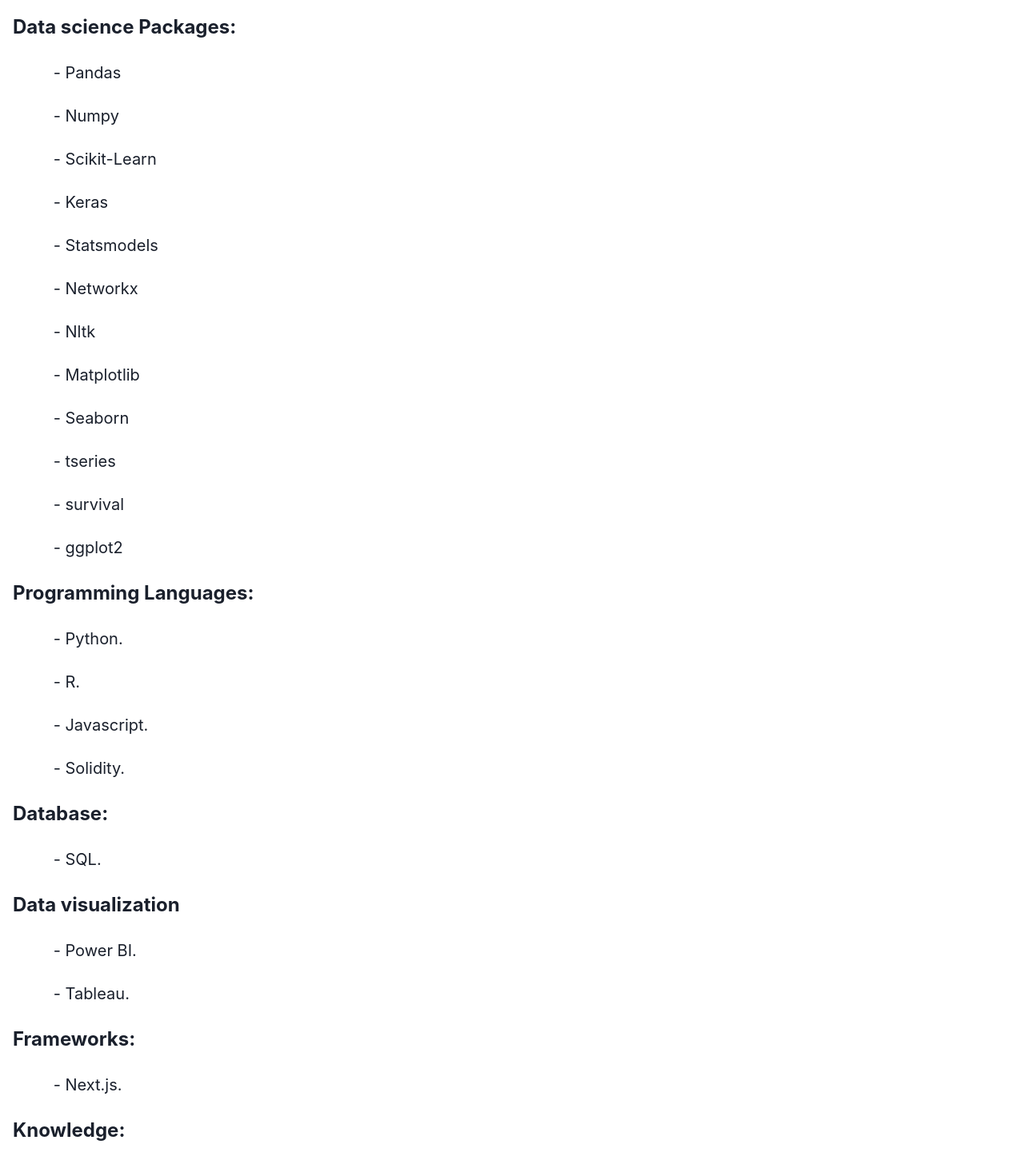
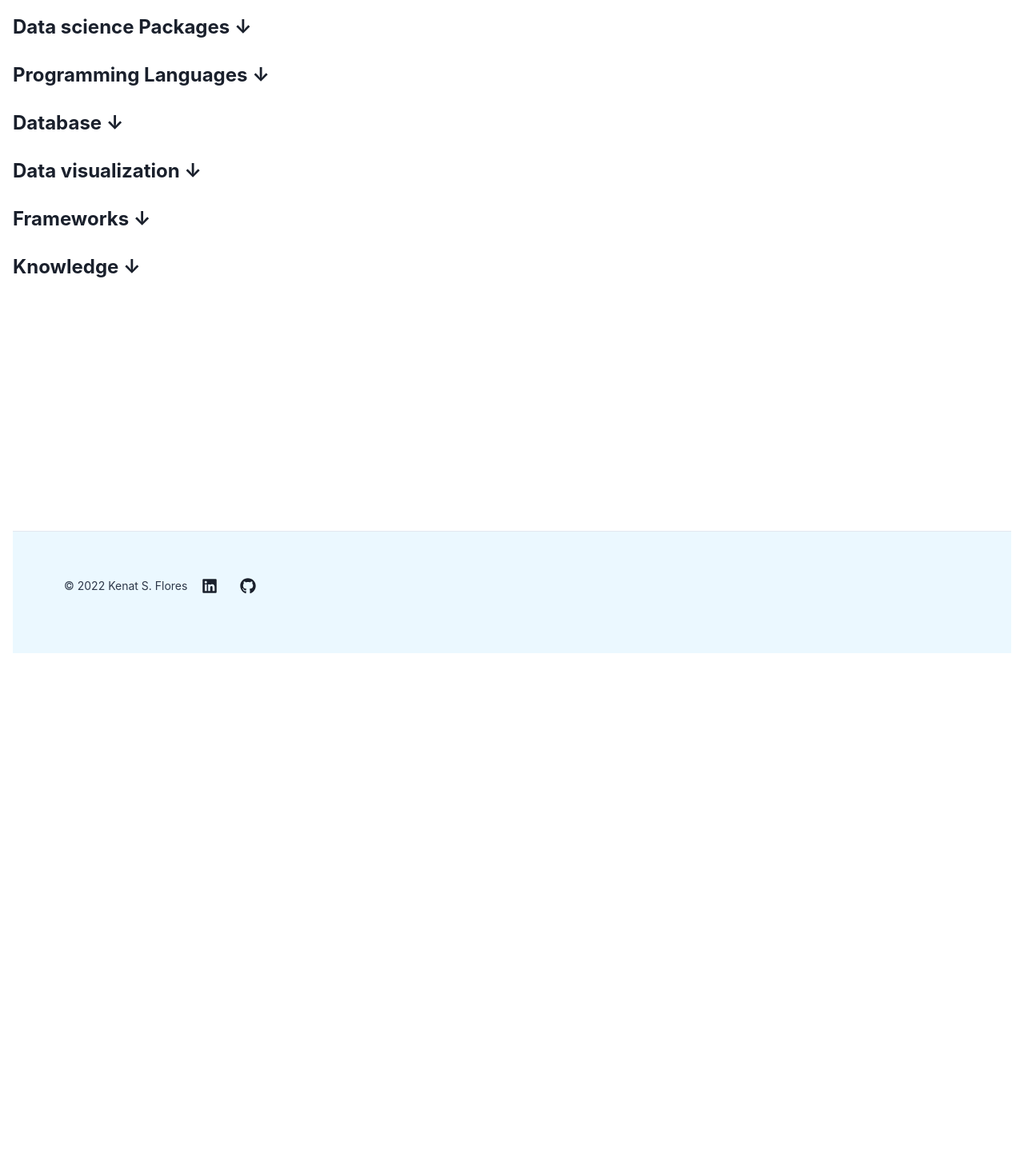
Before and after one commit to KenatSF/kenny-projects, a Next.js app: page /skills in a window 1280 px wide. Shown: the part 460-1921 px from the top of the page at 80% size. After the commit the page ends 1293 px from the top, so only its background shows below. Built offline with nearby package versions, Linux system fonts and the light colour scheme.

Commit message:
Skills changes, visualization through a menu

```diff
--- a/pages/skills.js
+++ b/pages/skills.js
@@ -1,4 +1,4 @@
-import { Flex, Text, Box, TableContainer, Table, TableCaption, Thead, Tbody, Tr, Td, Th, Tfoot, Center, Image } from "@chakra-ui/react";
+import { Flex, Text, Box, Center, Image, Menu, Portal, MenuButton, MenuItem, MenuList } from "@chakra-ui/react";
 import React from "react";
 
 
@@ -17,141 +17,174 @@
             <br />
             <br />
             <br />
-            <Text fontSize='2xl' noOfLines={[1]} as='b'>
-                Data science Packages:
-            </Text>
+            <Menu>
+                <MenuButton>
+                    <Text fontSize={{ base: 'xl', md: '2xl', lg: '2xl' }}  noOfLines={[1]} as='b'>
+                        Data science Packages ↓
+                    </Text>
+                </MenuButton>
+                <Portal>
+                    <MenuList>
+                        <MenuItem><Text fontSize='xl' noOfLines={[1, 2, 3]} >
+                            &nbsp;&nbsp;&nbsp;&nbsp;&nbsp;&nbsp;&nbsp;&nbsp; - Pandas
+                        </Text></MenuItem>
+                        <MenuItem><Text fontSize='xl' noOfLines={[1, 2, 3]} >
+                            &nbsp;&nbsp;&nbsp;&nbsp;&nbsp;&nbsp;&nbsp;&nbsp; - Numpy
+                        </Text></MenuItem>
+                        <MenuItem><Text fontSize='xl' noOfLines={[1, 2, 3]} >
+                            &nbsp;&nbsp;&nbsp;&nbsp;&nbsp;&nbsp;&nbsp;&nbsp; - Scikit-Learn
+                        </Text></MenuItem>
+                        <MenuItem><Text fontSize='xl' noOfLines={[1, 2, 3]} >
+                            &nbsp;&nbsp;&nbsp;&nbsp;&nbsp;&nbsp;&nbsp;&nbsp; - Keras
+                        </Text></MenuItem>
+                        <MenuItem><Text fontSize='xl' noOfLines={[1, 2, 3]} >
+                            &nbsp;&nbsp;&nbsp;&nbsp;&nbsp;&nbsp;&nbsp;&nbsp; - Statsmodels
+                        </Text></MenuItem>
+                        <MenuItem><Text fontSize='xl' noOfLines={[1, 2, 3]} >
+                            &nbsp;&nbsp;&nbsp;&nbsp;&nbsp;&nbsp;&nbsp;&nbsp; - Networkx
+                        </Text></MenuItem>
+                        <MenuItem><Text fontSize='xl' noOfLines={[1, 2, 3]} >
+                            &nbsp;&nbsp;&nbsp;&nbsp;&nbsp;&nbsp;&nbsp;&nbsp; - Nltk
+                        </Text></MenuItem>
+                        <MenuItem><Text fontSize='xl' noOfLines={[1, 2, 3]} >
+                            &nbsp;&nbsp;&nbsp;&nbsp;&nbsp;&nbsp;&nbsp;&nbsp; - Matplotlib
+                        </Text></MenuItem>
+                        <MenuItem><Text fontSize='xl' noOfLines={[1, 2, 3]} >
+                            &nbsp;&nbsp;&nbsp;&nbsp;&nbsp;&nbsp;&nbsp;&nbsp; - Seaborn
+                        </Text></MenuItem>
+                        <MenuItem><Text fontSize='xl' noOfLines={[1, 2, 3]} >
+                            &nbsp;&nbsp;&nbsp;&nbsp;&nbsp;&nbsp;&nbsp;&nbsp; - tseries
+                        </Text></MenuItem>
+                        <MenuItem><Text fontSize='xl' noOfLines={[1, 2, 3]} >
+                            &nbsp;&nbsp;&nbsp;&nbsp;&nbsp;&nbsp;&nbsp;&nbsp; - survival
+                        </Text></MenuItem>
+                        <MenuItem><Text fontSize='xl' noOfLines={[1, 2, 3]} >
+                            &nbsp;&nbsp;&nbsp;&nbsp;&nbsp;&nbsp;&nbsp;&nbsp; - ggplot2
+                        </Text></MenuItem>
+                    </MenuList>
+                </Portal>
+            </Menu>
             <br />
-            <Text fontSize='xl' noOfLines={[1, 2, 3]} >
-                &nbsp;&nbsp;&nbsp;&nbsp;&nbsp;&nbsp;&nbsp;&nbsp; - Pandas
-            </Text>
             <br />
-            <Text fontSize='xl' noOfLines={[1, 2, 3]} >
-                &nbsp;&nbsp;&nbsp;&nbsp;&nbsp;&nbsp;&nbsp;&nbsp; - Numpy
-            </Text>
+            <Menu>
+                <MenuButton>
+                    <Text fontSize={{ base: 'xl', md: '2xl', lg: '2xl' }}  noOfLines={[1]} as='b'>
+                        Programming Languages ↓
+                    </Text>
+                </MenuButton>
+                <Portal>
+                    <MenuList>
+                        <MenuItem><Text fontSize='xl' noOfLines={[1, 2, 3]} >
+                            &nbsp;&nbsp;&nbsp;&nbsp;&nbsp;&nbsp;&nbsp;&nbsp; - Python.
+                        </Text></MenuItem>
+                        <MenuItem><Text fontSize='xl' noOfLines={[1, 2, 3]} >
+                            &nbsp;&nbsp;&nbsp;&nbsp;&nbsp;&nbsp;&nbsp;&nbsp; - R.
+                        </Text></MenuItem>
+                        <MenuItem><Text fontSize='xl' noOfLines={[1, 2, 3]} >
+                            &nbsp;&nbsp;&nbsp;&nbsp;&nbsp;&nbsp;&nbsp;&nbsp; - Javascript.
+                        </Text></MenuItem>
+                        <MenuItem><Text fontSize='xl' noOfLines={[1, 2, 3]} >
+                            &nbsp;&nbsp;&nbsp;&nbsp;&nbsp;&nbsp;&nbsp;&nbsp; - Solidity.
+                        </Text></MenuItem>
+
+                    </MenuList>
+                </Portal>
+            </Menu>
             <br />
-            <Text fontSize='xl' noOfLines={[1, 2, 3]} >
-                &nbsp;&nbsp;&nbsp;&nbsp;&nbsp;&nbsp;&nbsp;&nbsp; - Scikit-Learn
-            </Text>
             <br />
-            <Text fontSize='xl' noOfLines={[1, 2, 3]} >
-                &nbsp;&nbsp;&nbsp;&nbsp;&nbsp;&nbsp;&nbsp;&nbsp; - Keras
-            </Text>
+            <Menu>
+                <MenuButton>
+                    <Text fontSize={{ base: 'xl', md: '2xl', lg: '2xl' }}  noOfLines={[1]} as='b'>
+                        Database ↓
+                    </Text>
+                </MenuButton>
+                <Portal>
+                    <MenuList>
+                        <MenuItem><Text fontSize='xl' noOfLines={[1, 2, 3]} >
+                            &nbsp;&nbsp;&nbsp;&nbsp;&nbsp;&nbsp;&nbsp;&nbsp; - SQL.
+                        </Text></MenuItem>
+
+                    </MenuList>
+                </Portal>
+            </Menu>
             <br />
-            <Text fontSize='xl' noOfLines={[1, 2, 3]} >
-                &nbsp;&nbsp;&nbsp;&nbsp;&nbsp;&nbsp;&nbsp;&nbsp; - Statsmodels
-            </Text>
             <br />
-            <Text fontSize='xl' noOfLines={[1, 2, 3]} >
-                &nbsp;&nbsp;&nbsp;&nbsp;&nbsp;&nbsp;&nbsp;&nbsp; - Networkx
-            </Text>
+            <Menu>
+                <MenuButton>
+                    <Text fontSize={{ base: 'xl', md: '2xl', lg: '2xl' }}  noOfLines={[1]} as='b'>
+                        Data visualization ↓
+                    </Text>
+                </MenuButton>
+                <Portal>
+                    <MenuList>
+                        <MenuItem><Text fontSize='xl' noOfLines={[1, 2, 3]} >
+                            &nbsp;&nbsp;&nbsp;&nbsp;&nbsp;&nbsp;&nbsp;&nbsp; - Power BI.
+                        </Text></MenuItem>
+                        <MenuItem><Text fontSize='xl' noOfLines={[1, 2, 3]} >
+                            &nbsp;&nbsp;&nbsp;&nbsp;&nbsp;&nbsp;&nbsp;&nbsp; - Tableau.
+                        </Text></MenuItem>
+
+                    </MenuList>
+                </Portal>
+            </Menu>
             <br />
-            <Text fontSize='xl' noOfLines={[1, 2, 3]} >
-                &nbsp;&nbsp;&nbsp;&nbsp;&nbsp;&nbsp;&nbsp;&nbsp; - Nltk
-            </Text>
             <br />
-            <Text fontSize='xl' noOfLines={[1, 2, 3]} >
-                &nbsp;&nbsp;&nbsp;&nbsp;&nbsp;&nbsp;&nbsp;&nbsp; - Matplotlib
-            </Text>
+            <Menu>
+                <MenuButton>
+                    <Text fontSize={{ base: 'xl', md: '2xl', lg: '2xl' }}  noOfLines={[1]} as='b'>
+                        Frameworks ↓
+                    </Text>
+                </MenuButton>
+                <Portal>
+                    <MenuList>
+                        <MenuItem><Text fontSize='xl' noOfLines={[1, 2, 3]} >
+                            &nbsp;&nbsp;&nbsp;&nbsp;&nbsp;&nbsp;&nbsp;&nbsp; - Next.js.
+                        </Text></MenuItem>
+
+                    </MenuList>
+                </Portal>
+            </Menu>
             <br />
-            <Text fontSize='xl' noOfLines={[1, 2, 3]} >
-                &nbsp;&nbsp;&nbsp;&nbsp;&nbsp;&nbsp;&nbsp;&nbsp; - Seaborn
-            </Text>
             <br />
-            <Text fontSize='xl' noOfLines={[1, 2, 3]} >
-                &nbsp;&nbsp;&nbsp;&nbsp;&nbsp;&nbsp;&nbsp;&nbsp; - tseries
-            </Text>
-            <br />
-            <Text fontSize='xl' noOfLines={[1, 2, 3]} >
-                &nbsp;&nbsp;&nbsp;&nbsp;&nbsp;&nbsp;&nbsp;&nbsp; - survival
-            </Text>
-            <br />
-            <Text fontSize='xl' noOfLines={[1, 2, 3]} >
-                &nbsp;&nbsp;&nbsp;&nbsp;&nbsp;&nbsp;&nbsp;&nbsp; - ggplot2
-            </Text>
-            <br />
-            <Text fontSize='2xl' noOfLines={[1]} as='b'>
-                Programming Languages:
-            </Text>
-            <br />
-            <Text fontSize='xl' noOfLines={[1, 2, 3]} >
-                &nbsp;&nbsp;&nbsp;&nbsp;&nbsp;&nbsp;&nbsp;&nbsp; - Python.
-            </Text>
-            <br />
-            <Text fontSize='xl' noOfLines={[1, 2, 3]} >
-                &nbsp;&nbsp;&nbsp;&nbsp;&nbsp;&nbsp;&nbsp;&nbsp; - R.
-            </Text>
-            <br />
-            <Text fontSize='xl' noOfLines={[1, 2, 3]} >
-                &nbsp;&nbsp;&nbsp;&nbsp;&nbsp;&nbsp;&nbsp;&nbsp; - Javascript.
-            </Text>
-            <br />
-            <Text fontSize='xl' noOfLines={[1, 2, 3]} >
-                &nbsp;&nbsp;&nbsp;&nbsp;&nbsp;&nbsp;&nbsp;&nbsp; - Solidity.
-            </Text>
-            <br />
-            <Text fontSize='2xl' noOfLines={[1]} as='b'>
-                Database:
-            </Text>
-            <br />
-            <Text fontSize='xl' noOfLines={[1, 2, 3]} >
-                &nbsp;&nbsp;&nbsp;&nbsp;&nbsp;&nbsp;&nbsp;&nbsp; - SQL.
-            </Text>
-            <br />
-            <Text fontSize='2xl' noOfLines={[1]} as='b'>
-                Data visualization
-            </Text>
-            <br />
-            <Text fontSize='xl' noOfLines={[1, 2, 3]} >
-                &nbsp;&nbsp;&nbsp;&nbsp;&nbsp;&nbsp;&nbsp;&nbsp; - Power BI.
-            </Text>
-            <br />
-            <Text fontSize='xl' noOfLines={[1, 2, 3]} >
-                &nbsp;&nbsp;&nbsp;&nbsp;&nbsp;&nbsp;&nbsp;&nbsp; - Tableau.
-            </Text>
-            <br />
-            <Text fontSize='2xl' noOfLines={[1]} as='b'>
-                Frameworks:
-            </Text>
-            <br />
-            <Text fontSize='xl' noOfLines={[1, 2, 3]} >
-                &nbsp;&nbsp;&nbsp;&nbsp;&nbsp;&nbsp;&nbsp;&nbsp; - Next.js.
-            </Text>
-            <br />
-            <Text fontSize='2xl' noOfLines={[1]} as='b'>
-                Knowledge:
-            </Text>
-            <br />
-            <Text fontSize='xl' noOfLines={[1, 2, 3]} >
-                &nbsp;&nbsp;&nbsp;&nbsp;&nbsp;&nbsp;&nbsp;&nbsp; - Probability.
-            </Text>
-            <br />
-            <Text fontSize='xl' noOfLines={[1, 2, 3]} >
-                &nbsp;&nbsp;&nbsp;&nbsp;&nbsp;&nbsp;&nbsp;&nbsp; - Statistics.
-            </Text>
-            <br />
-            <Text fontSize='xl' noOfLines={[1, 2, 3]} >
-                &nbsp;&nbsp;&nbsp;&nbsp;&nbsp;&nbsp;&nbsp;&nbsp; - Generalized Linear Models.
-            </Text>
-            <br />
-            <Text fontSize='xl' noOfLines={[1, 2, 3]} >
-                &nbsp;&nbsp;&nbsp;&nbsp;&nbsp;&nbsp;&nbsp;&nbsp; - Time Series.
-            </Text>
-            <br />
-            <Text fontSize='xl' noOfLines={[1, 2, 3]} >
-                &nbsp;&nbsp;&nbsp;&nbsp;&nbsp;&nbsp;&nbsp;&nbsp; - Survival Analysis.
-            </Text>
-            <br />
-            <Text fontSize='xl' noOfLines={[1, 2, 3]} >
-                &nbsp;&nbsp;&nbsp;&nbsp;&nbsp;&nbsp;&nbsp;&nbsp; - Network Theory.
-            </Text>
-            <br />
-            <Text fontSize='xl' noOfLines={[1, 2, 3]} >
-                &nbsp;&nbsp;&nbsp;&nbsp;&nbsp;&nbsp;&nbsp;&nbsp; - Machine Learning.
-            </Text>
-            <br />
-            <Text fontSize='xl' noOfLines={[1, 2, 3]} >
-                &nbsp;&nbsp;&nbsp;&nbsp;&nbsp;&nbsp;&nbsp;&nbsp; - Deep Learning.
-            </Text>
+            <Menu>
+                <MenuButton>
+                    <Text fontSize={{ base: 'xl', md: '2xl', lg: '2xl' }}  noOfLines={[1]} as='b'>
+                        Knowledge ↓
+                    </Text>
+                </MenuButton>
+                <Portal>
+                    <MenuList>
+                        <MenuItem><Text fontSize='xl' noOfLines={[1, 2, 3]} >
+                            &nbsp;&nbsp;&nbsp;&nbsp;&nbsp;&nbsp;&nbsp;&nbsp; - Probability.
+                        </Text></MenuItem>
+                        <MenuItem><Text fontSize='xl' noOfLines={[1, 2, 3]} >
+                            &nbsp;&nbsp;&nbsp;&nbsp;&nbsp;&nbsp;&nbsp;&nbsp; - Numpy
+                        </Text></MenuItem>
+                        <MenuItem><Text fontSize='xl' noOfLines={[1, 2, 3]} >
+                            &nbsp;&nbsp;&nbsp;&nbsp;&nbsp;&nbsp;&nbsp;&nbsp; - Statistics.
+                        </Text></MenuItem>
+                        <MenuItem><Text fontSize='xl' noOfLines={[1, 2, 3]} >
+                            &nbsp;&nbsp;&nbsp;&nbsp;&nbsp;&nbsp;&nbsp;&nbsp; - Generalized Linear Models.
+                        </Text></MenuItem>
+                        <MenuItem><Text fontSize='xl' noOfLines={[1, 2, 3]} >
+                            &nbsp;&nbsp;&nbsp;&nbsp;&nbsp;&nbsp;&nbsp;&nbsp; - Time Series.
+                        </Text></MenuItem>
+                        <MenuItem><Text fontSize='xl' noOfLines={[1, 2, 3]} >
+                            &nbsp;&nbsp;&nbsp;&nbsp;&nbsp;&nbsp;&nbsp;&nbsp; - Survival Analysis.
+                        </Text></MenuItem>
+                        <MenuItem><Text fontSize='xl' noOfLines={[1, 2, 3]} >
+                            &nbsp;&nbsp;&nbsp;&nbsp;&nbsp;&nbsp;&nbsp;&nbsp; - Network Theory.
+                        </Text></MenuItem>
+                        <MenuItem><Text fontSize='xl' noOfLines={[1, 2, 3]} >
+                            &nbsp;&nbsp;&nbsp;&nbsp;&nbsp;&nbsp;&nbsp;&nbsp; - Machine Learning.
+                        </Text></MenuItem>
+                        <MenuItem><Text fontSize='xl' noOfLines={[1, 2, 3]} >
+                            &nbsp;&nbsp;&nbsp;&nbsp;&nbsp;&nbsp;&nbsp;&nbsp; - Deep Learning.
+                        </Text></MenuItem>
+
+                    </MenuList>
+                </Portal>
+            </Menu>
             <br />
             <br />
             <br />
@@ -160,8 +193,12 @@
             <br />
             <br />
             <br />
-
-
+            <br />
+            <br />
+            <br />
+            <br />
+            <br />
+            <br />
         </Box>
     )
 }
```
Also changed, not shown: pages/projects.js (+10 -1 lines), public/portfolio.png (added).
